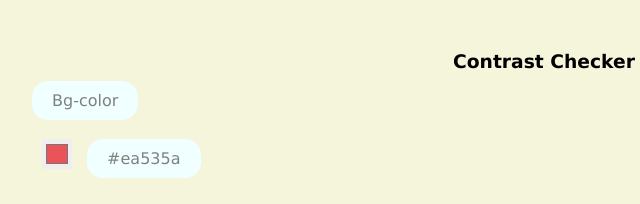
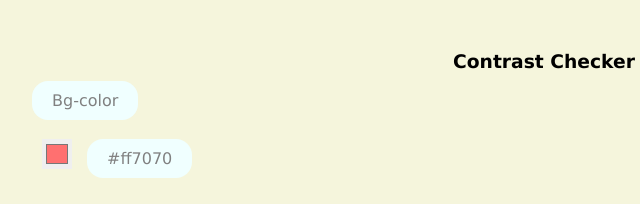
Before and after one commit to AUjjwal01/contrast-gradient.github.io, a plain HTML site: page index.html in a window 1280 px wide. Shown: the part 1320-1524 px from the top of the page, 96-736 px from the left. Drawn offline with Linux system fonts and the light colour scheme.

Commit message:
Update index.html

```diff
--- a/index.html
+++ b/index.html
@@ -83,8 +83,8 @@
 
              <div style="display:inline;margin:0px;">
                 <div><label>Bg-color</label>
-                  <br> <br> <input type="color" name="color1" class="colorbg" value="#ea535a">
-                    <label id="clabel">#ea535a</label></div>
+                  <br> <br> <input type="color" name="color1" class="colorbg" value="#ff7070">
+                    <label id="clabel">#ff7070</label></div>
                    <br> <br> <div >
                         <label>Text-Color </label>
                        <br> <br> <input type="color" name="color2" class="colortext" value="#000000">
```
